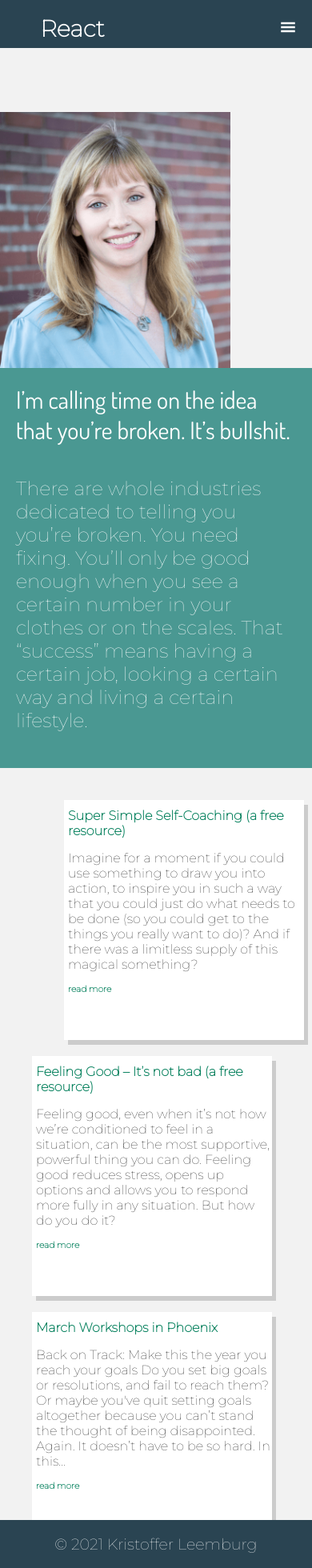
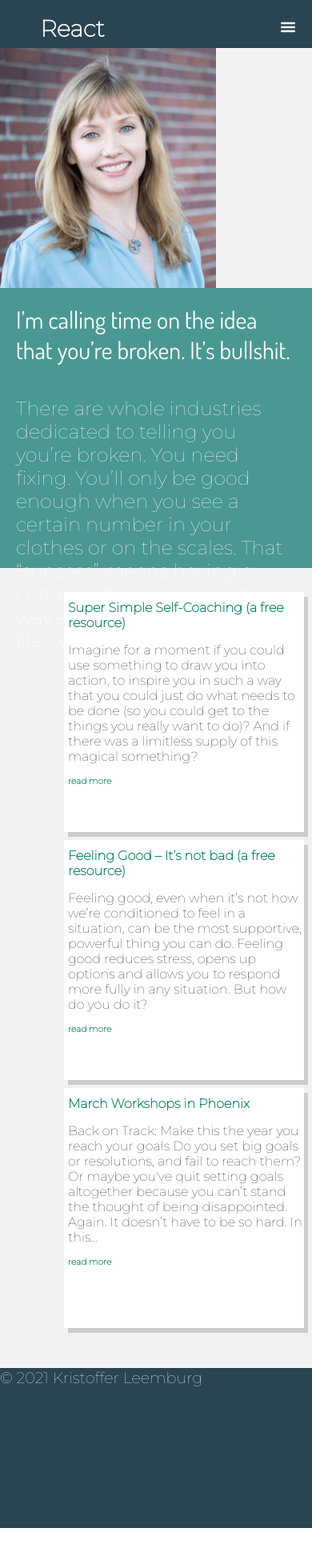
Before and after one commit to KristofferLeemburg/e-commerce-app, a React (Create React App) app: page / in a window 390 px wide. Shown: the whole page at 80% size. After the commit the page ends 1910 px from the top, so only its background shows below. Built offline with nearby package versions, Linux system fonts and the light colour scheme.

Commit message:
media queries to textboxes

```diff
--- a/src/styles/footer.css
+++ b/src/styles/footer.css
@@ -5,17 +5,11 @@
   right: 0;
   width: 100%;
   color: #fff;
-  background: #2A4452;
+  background: #2a4452;
   display: -webkit-box;
   display: -ms-flexbox;
   display: flex;
-  height: 60px;
-  -webkit-box-pack: center;
-      -ms-flex-pack: center;
-          justify-content: center;
-  -webkit-box-align: center;
-      -ms-flex-align: center;
-          align-items: center;
+  height: 200px;
   font-size: 1.2rem;
 }
 /*# sourceMappingURL=footer.css.map */
--- a/src/styles/footer.scss
+++ b/src/styles/footer.scss
@@ -1,15 +1,12 @@
 .Footer {
-    position:absolute;
-left:0;
-bottom:0;
-right:0;
-
+    position: absolute;
+    left: 0;
+    bottom: 0;
+    right: 0;
     width: 100%;
     color: #fff;
-    background: #2A4452;
+    background: #2a4452;
     display: flex;
-    height: 60px;
-    justify-content: center;
-    align-items: center;
+    height: 200px;
     font-size: 1.2rem;
 }
--- a/src/styles/home.css
+++ b/src/styles/home.css
@@ -13,7 +13,7 @@
   background-color: #f2f2f2;
   color: black;
   width: 100vw;
-  height: 400px;
+  height: 750px;
   display: -webkit-box;
   display: -ms-flexbox;
   display: flex;
@@ -24,10 +24,10 @@
 }
 
 .section-container {
-  background-color: #4A9892;
+  background-color: #4a9892;
   color: white;
   width: 100vw;
-  height: 500px;
+  height: 250px;
   display: -webkit-box;
   display: -ms-flexbox;
   display: flex;
@@ -38,7 +38,7 @@
 }
 
 .section-container .section1 {
-  font-family: 'Dosis', sans-serif;
+  font-family: "Dosis", sans-serif;
   font-size: 30px;
   padding: 40px;
   margin-left: 30px;
@@ -54,7 +54,7 @@
   background-color: #f2f2f2;
   color: white;
   width: 100vw;
-  height: 500px;
+  height: 600px;
   display: -webkit-box;
   display: -ms-flexbox;
   display: flex;
@@ -154,10 +154,6 @@
   color: #007e5a;
 }
 
-.shanon {
-  margin-top: 80px;
-}
-
 @media screen and (max-width: 960px) {
   .section-container {
     -webkit-box-orient: vertical;
@@ -174,11 +170,35 @@
     margin-left: 0px;
   }
   .section-three-container {
-    height: 1000px;
+    height: 1200px;
     -webkit-box-orient: vertical;
     -webkit-box-direction: normal;
         -ms-flex-direction: column;
             flex-direction: column;
+    display: -webkit-box;
+    display: -ms-flexbox;
+    display: flex;
+    -webkit-box-pack: start;
+        -ms-flex-pack: start;
+            justify-content: flex-start;
+  }
+  .text-box-left {
+    margin-top: 30px;
+    margin-left: 80px;
+  }
+  .text-box-middle {
+    margin-top: 10px;
+    margin-left: 80px;
+  }
+  .text-box-right {
+    margin-top: 10px;
+    margin-left: 80px;
+  }
+  .section-one-container {
+    height: 300px;
+  }
+  .section-container {
+    height: 350px;
   }
 }
 /*# sourceMappingURL=home.css.map */
--- a/src/styles/home.scss
+++ b/src/styles/home.scss
@@ -5,47 +5,45 @@
         max-width: 100vw;
     }
 }
-.section-one-container{
-
+.section-one-container {
     background-color: #f2f2f2;
     color: black;
     width: 100vw;
-    height: 400px;
+    height: 750px;
     display: flex;
     flex-direction: row;
 }
 
-.section-container{
-
-    background-color: #4A9892;
+.section-container {
+    background-color: #4a9892;
     color: white;
     width: 100vw;
-    height: 500px;
+    height: 250px;
     display: flex;
     flex-direction: row;
 
-    .section1{
-        font-family: 'Dosis', sans-serif;
+    .section1 {
+        font-family: "Dosis", sans-serif;
         font-size: 30px;
         padding: 40px;
         margin-left: 30px;
     }
-    .section2{
+    .section2 {
         font-size: 24px;
         margin-left: 30px;
         padding: 40px;
     }
 }
-.section-three-container{
+.section-three-container {
     background-color: #f2f2f2;
     color: white;
     width: 100vw;
-    height: 500px;
+    height: 600px;
     display: flex;
     justify-content: center;
     flex-direction: row;
 }
-.text-box-left{
+.text-box-left {
     background-color: white;
     width: 300px;
     height: 300px;
@@ -53,23 +51,23 @@
     margin-left: 80px;
     margin-right: 40px;
     box-shadow: 5px 6px #ccc;
-    h4{
+    h4 {
         color: rgb(0, 126, 90);
         margin-top: 10px;
         margin-left: 5px;
         margin-bottom: 15px;
     }
-    p{
+    p {
         color: black;
         margin-left: 5px;
         margin-bottom: 15px;
     }
-    h6{
+    h6 {
         margin-left: 5px;
         color: rgb(0, 126, 90);
     }
 }
-.text-box-middle{
+.text-box-middle {
     background-color: white;
     width: 300px;
     height: 300px;
@@ -77,24 +75,24 @@
     margin-left: 40px;
     margin-right: 40px;
     box-shadow: 5px 6px #ccc;
-    h4{
+    h4 {
         color: rgb(0, 126, 90);
         margin-top: 10px;
         margin-left: 5px;
         margin-bottom: 15px;
     }
-    p{
+    p {
         margin-left: 5px;
         color: black;
         margin-bottom: 15px;
     }
-    h6{
+    h6 {
         margin-left: 5px;
         color: rgb(0, 126, 90);
     }
 }
 
-.text-box-right{
+.text-box-right {
     background-color: white;
     width: 300px;
     height: 300px;
@@ -102,40 +100,62 @@
     margin-left: 40px;
     margin-right: 80px;
     box-shadow: 5px 6px #ccc;
-    h4{
+    h4 {
         color: rgb(0, 126, 90);
         margin-top: 10px;
         margin-left: 5px;
         margin-bottom: 15px;
     }
-    p{
+    p {
         margin-left: 5px;
         color: black;
         margin-bottom: 15px;
     }
-    h6{
+    h6 {
         margin-left: 5px;
         color: rgb(0, 126, 90);
     }
 }
-.shanon{
-    margin-top: 80px;
-}
+// .shanon{
+//     margin-top: 80px;
+// }
 
-@media screen and (max-width:960px){
-    .section-container{
+@media screen and (max-width: 960px) {
+    .section-container {
         flex-direction: column;
-        .section1{
+        .section1 {
             padding: 20px;
             margin-left: 0px;
         }
-        .section2{
+        .section2 {
             padding: 20px;
             margin-left: 0px;
         }
     }
-    .section-three-container{
-        height: 1000px;
+    .section-three-container {
+        height: 1200px;
         flex-direction: column;
+        display: flex;
+        justify-content: flex-start;
+
+    }
+    .text-box-left {
+        margin-top: 30px;
+        margin-left: 80px;
+    }
+    .text-box-middle {
+        margin-top: 10px;
+        margin-left: 80px;
+    }
+    .text-box-right {
+        margin-top: 10px;
+        margin-left: 80px;
+    }
+
+    .section-one-container {
+        height: 300px;
+    }
+    .section-container {
+        height: 350px;
     }
 }
```
Also changed, not shown: 2 other files (tests, documents, lock files or other folders).
